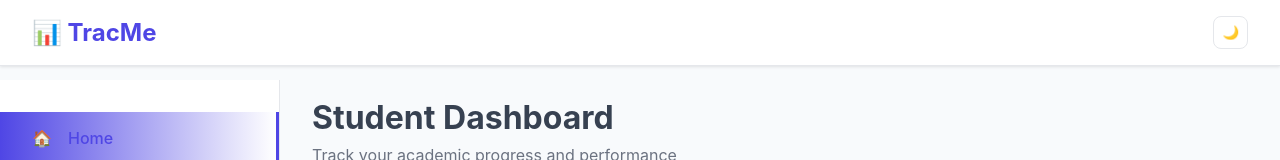
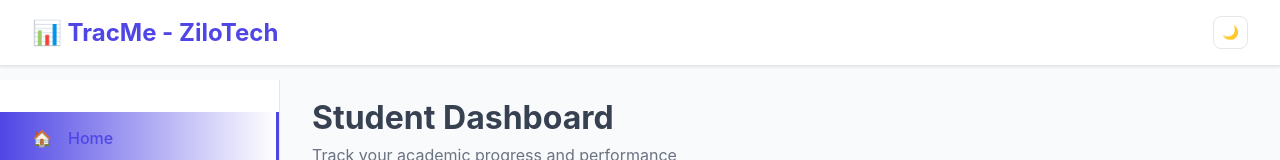
Before and after one commit to Uwami-Mgxekwa/TracMe, a plain HTML site: page index.html in a window 1280 px wide. Shown: the top 160 px of the page. Drawn offline with Linux system fonts and the light colour scheme.

Commit message:
Update index.html

```diff
--- a/index.html
+++ b/index.html
@@ -10,7 +10,7 @@
     <!-- Header -->
     <header class="header">
         <div class="logo">
-            📊 TracMe
+            📊 TracMe - ZiloTech
         </div>
         <div class="hamburger" id="hamburger">
             <span></span>
```
